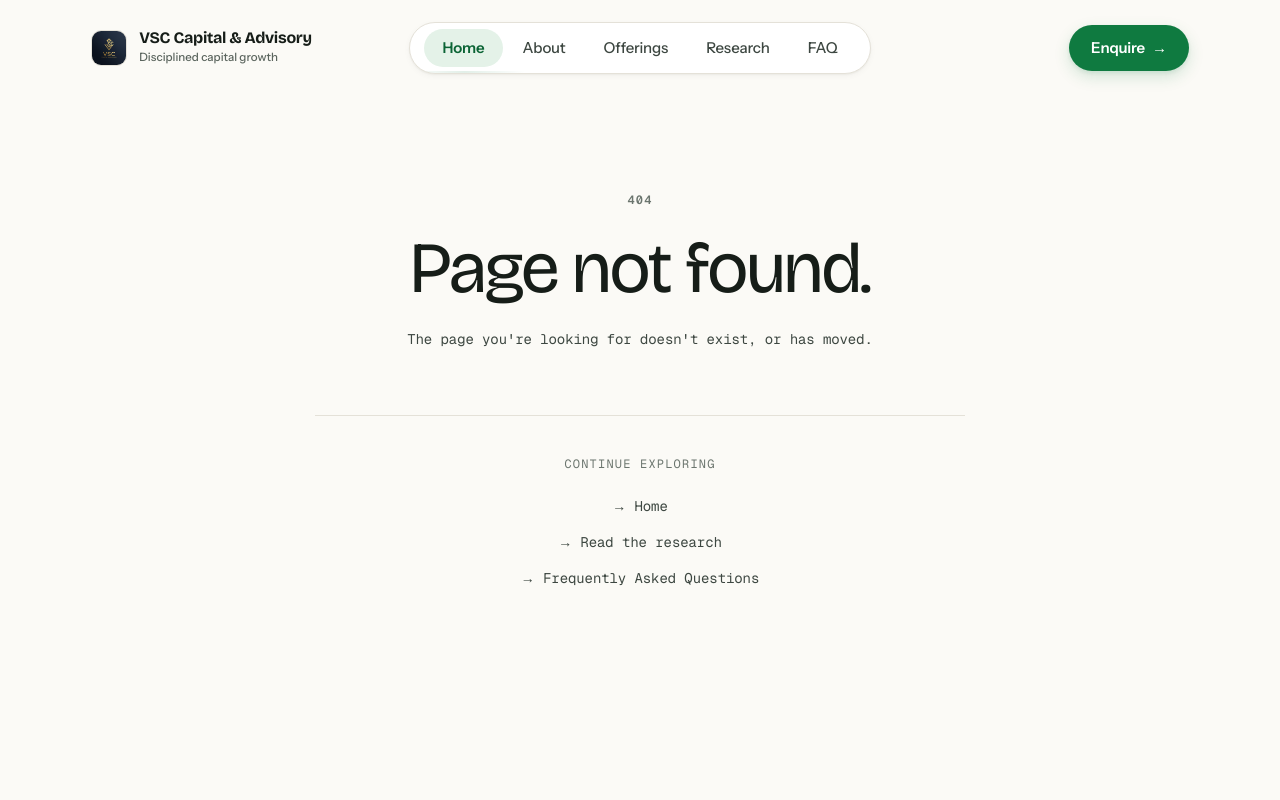
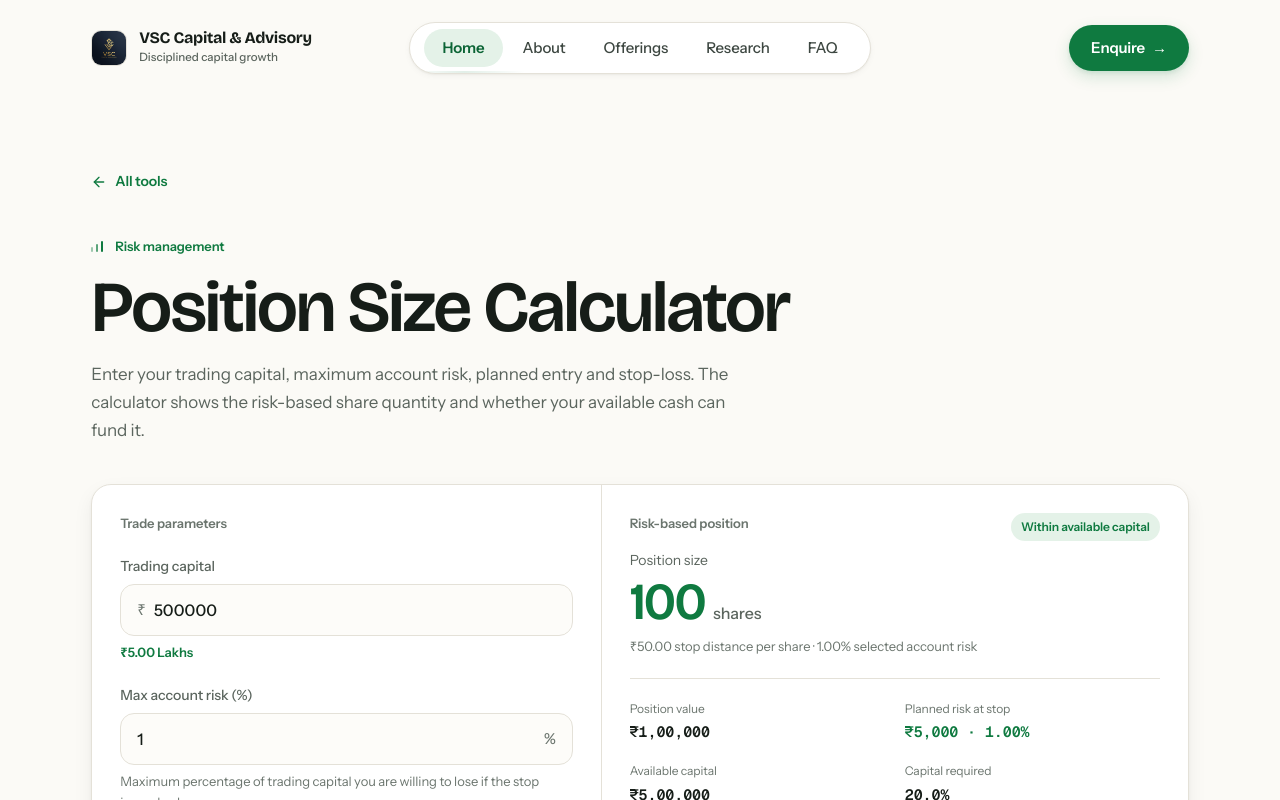
Before and after one commit to Sudheer0010/vsc-website, a Next.js app: page /tools/position-size-calculator in a window 1280 px wide. Before the commit this address had no page. Shown: the top 800 px of the page. Built offline with nearby package versions, Linux system fonts and the light colour scheme.

Commit message:
Add position size calculator route

```diff
--- /dev/null
+++ b/app/tools/position-size-calculator/page.tsx
@@ -0,0 +1,96 @@
+import type { Metadata } from "next";
+import Link from "next/link";
+import { ArrowLeft } from "lucide-react";
+import { PaperGrain } from "@/components/sections/offerings/OfferingsBackground";
+import { PositionSizeCalculator } from "@/components/tools/PositionSizeCalculator";
+import { StepRule } from "@/components/ui/vsc/StepRule";
+
+export const metadata: Metadata = {
+  title: "Position Size Calculator | VSC Capital & Advisory",
+  description:
+    "Calculate a risk-based equity position size from trading capital, maximum account risk, planned entry and stop-loss.",
+  alternates: { canonical: "/tools/position-size-calculator" },
+  openGraph: {
+    type: "website",
+    url: "https://vsccapital.in/tools/position-size-calculator",
+    title: "Position Size Calculator | VSC Capital & Advisory",
+    description:
+      "Calculate a risk-based equity position size from trading capital, maximum account risk, planned entry and stop-loss.",
+  },
+};
+
+export default function PositionSizeCalculatorPage() {
+  return (
+    <div className="relative min-h-screen overflow-x-hidden bg-canvas text-ink">
+      <PaperGrain />
+      <main id="main-content" className="relative z-10 pb-20 pt-32 md:pb-28 md:pt-40">
+        <div className="container max-w-[1120px]">
+          <Link
+            href="/tools"
+            className="mb-8 inline-flex min-h-11 items-center gap-2 text-[14px] font-semibold text-growth hover:text-growth-deep"
+          >
+            <ArrowLeft className="h-4 w-4" aria-hidden="true" />
+            All tools
+          </Link>
+
+          <header className="mb-8 max-w-[760px] md:mb-10">
+            <div className="mb-3 flex items-center gap-3 text-[13px] font-semibold text-growth">
+              <StepRule size="sm" />
+              <span>Risk management</span>
+            </div>
+            <h1 className="text-step-3 md:text-step-4">Position Size Calculator</h1>
+            <p className="mt-4 max-w-[650px] text-[16px] leading-relaxed text-ink-muted sm:text-[17px]">
+              Enter your trading capital, maximum account risk, planned entry and stop-loss. The calculator shows the risk-based share quantity and whether your available cash can fund it.
+            </p>
+          </header>
+
+          <PositionSizeCalculator />
+
+          <section className="mt-10 border-l-[3px] border-growth bg-surface/60 px-5 py-4 text-[15px] leading-relaxed text-ink-muted sm:px-6">
+            <strong className="font-semibold text-ink">VSC principle:</strong> The stop comes from the trade setup. Account risk defines how much you are prepared to lose. Position size connects the two.
+          </section>
+
+          <section className="mt-12">
+            <h2 className="text-step-2">How the calculation works</h2>
+            <div className="mt-6 grid gap-4 md:grid-cols-3">
+              <HowCard step="01" title="Define the loss limit">
+                Trading capital × max account risk gives the rupee amount you are prepared to risk if the stop is reached.
+              </HowCard>
+              <HowCard step="02" title="Measure the stop distance">
+                Entry price − stop-loss gives the planned loss per share for a long equity trade.
+              </HowCard>
+              <HowCard step="03" title="Calculate the quantity">
+                Risk amount ÷ loss per share gives the risk-based share quantity. Available cash is then checked separately.
+              </HowCard>
+            </div>
+            <p className="mt-5 text-[14px] text-ink-muted">
+              Core formula: <span className="font-mono text-ink">Position size = (Capital × Risk %) ÷ (Entry − Stop)</span>
+            </p>
+          </section>
+
+          <aside className="mt-12 max-w-[820px] border-t border-rule pt-5 text-[13px] leading-relaxed text-ink-faint">
+            <strong className="font-semibold text-ink-muted">Educational tool only.</strong> This calculator illustrates a risk-based position-sizing method for long cash-equity trades. It does not constitute investment advice or a recommendation. A stop-loss price is a planned exit level, not a guarantee of execution at that exact price; gaps and slippage can result in a different realised loss.
+          </aside>
+        </div>
+      </main>
+    </div>
+  );
+}
+
+function HowCard({
+  step,
+  title,
+  children,
+}: {
+  step: string;
+  title: string;
+  children: React.ReactNode;
+}) {
+  return (
+    <article className="rounded-vsc-lg border border-rule bg-surface p-5 shadow-lift-1">
+      <div className="mb-2 text-[12px] font-semibold text-growth">{step}</div>
+      <h3 className="text-[18px]">{title}</h3>
+      <p className="mt-2 text-[14px] leading-relaxed text-ink-muted">{children}</p>
+    </article>
+  );
+}
```
